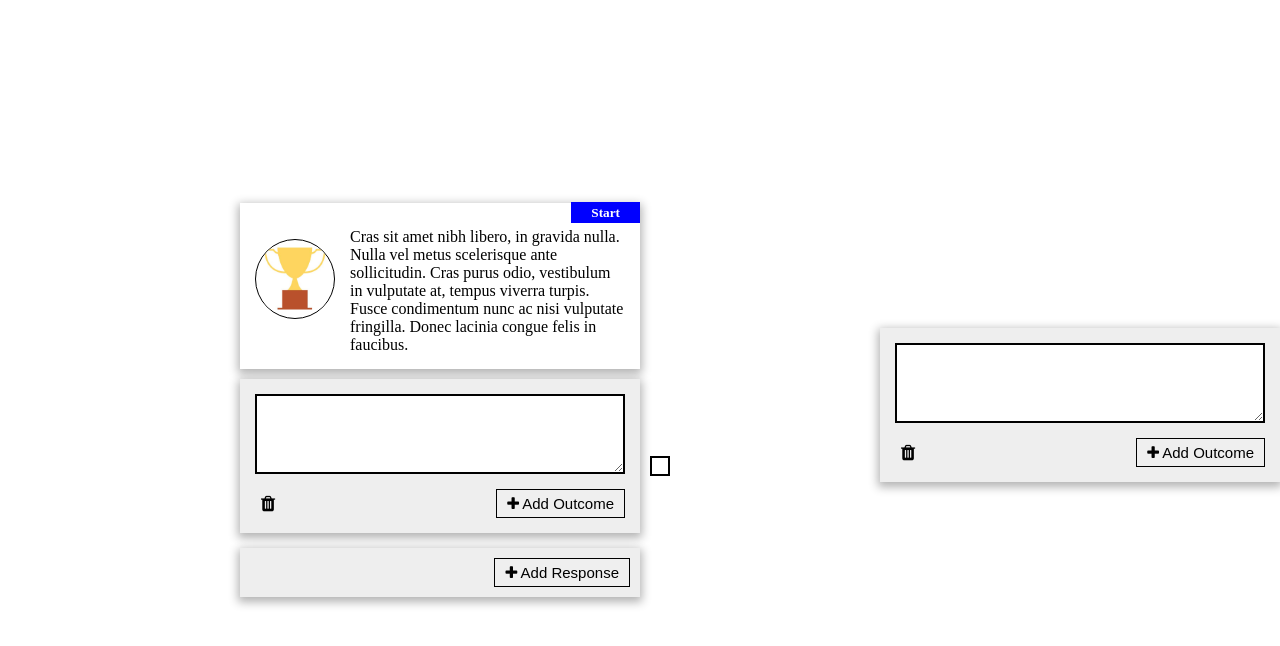
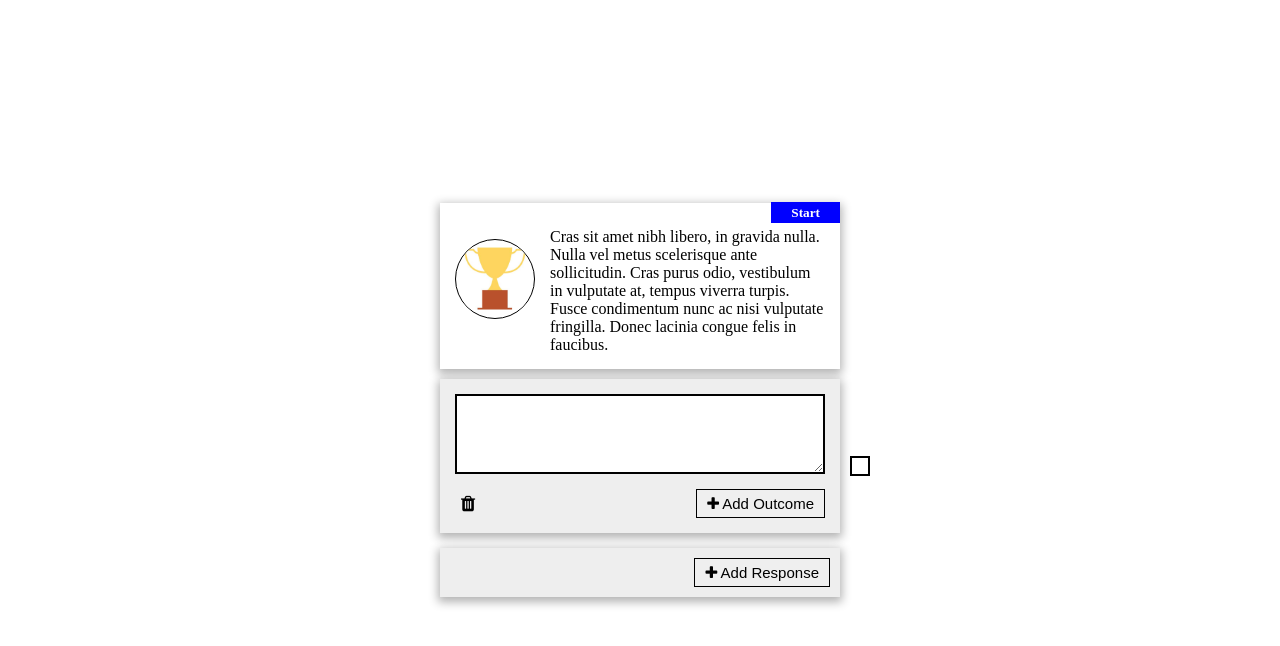
Before and after one commit to Zhuoqin/Scenario-Conversations-Editor, a plain HTML site: page index.html in a window 1280 px wide. Both pictures are taken after a click on the button "Add Response". Drawn offline with nearby package versions, Linux system fonts and the light colour scheme.

Commit message:
hide template.

```diff
--- a/index.html
+++ b/index.html
@@ -15,6 +15,7 @@
 <body>
 <!--<svg></svg>-->
 <div class="container">
+    <div class="canvas">
         <div class="conversation_templates conversation_template__js">
             <div class="media">
                 <div class="img-wrapper">
@@ -34,8 +35,8 @@
                 </div>
             </div>
         </div>
-
-    <div class="conversation_templates response_template__js">
+    </div>
+    <div class="conversation_templates response_template__js hidden">
         <div class="row form-group">
             <div class="col-sm-12 response-text">
                <textarea cols="5" placeholder="Enter response text here...">
@@ -56,7 +57,7 @@
 
     $('.add-response-btn').on('click', function (e) {
         e.preventDefault();
-        $cloneResponse.clone().appendTo($listContainer);
+        $cloneResponse.clone().removeClass('hidden').appendTo($listContainer);
     });
 
     $('.conversation_template__js').on('click', '.trash-response-btn', function (e) {
--- a/styles.scss
+++ b/styles.scss
@@ -36,6 +36,9 @@ text {
 h1, h2, h3, h4, h5, h6 {
     margin-top: 0;
     margin-bottom: 0.65em;
+}
+.hidden {
+    display: none !important;
 }
 
 .container .conversation_templates {
```
Also changed, not shown: styles.css, 1 other file. Lines whose indentation alone changed are shown as unchanged.
